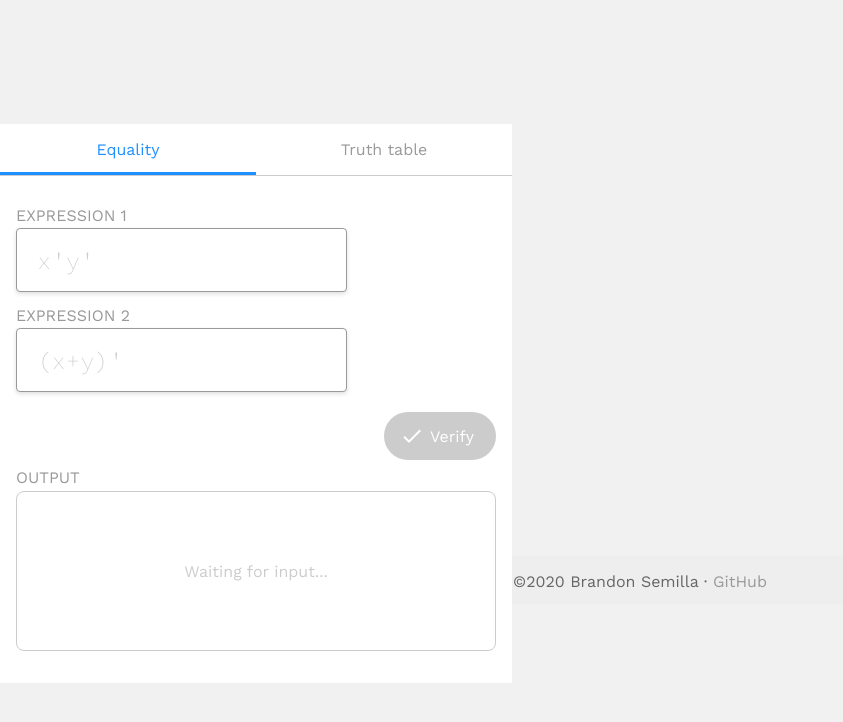
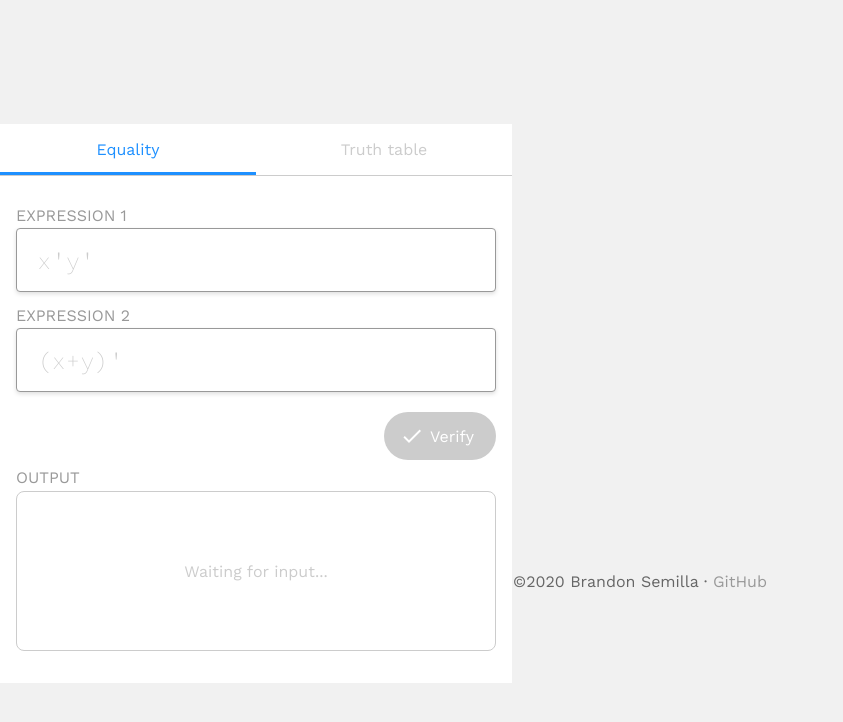
Before and after one commit to semibran/boolean, a website with bundled scripts: page src/index.html in a window 1280 px wide. Shown: the part 196-918 px from the top of the page, without its empty margins (0-843 px from the left). Built offline with nearby package versions, Linux system fonts and the light colour scheme.

Commit message:
visual tweaks

```diff
--- a/src/index.html
+++ b/src/index.html
@@ -19,7 +19,7 @@
 		<main class="content">
 			<header class="tabs">
 				<div class="tab -eq -selected">Equality</div>
-				<div class="tab -table">Truth table</div>
+				<div class="tab -table" title="Under construction">Truth table</div>
 			</header>
 			<form class="section -form" autocomplete="off">
 				<div class="input-wrap">
--- a/src/index.js
+++ b/src/index.js
@@ -61,7 +61,7 @@ function validate(expr) {
 		expr.token = err
 	}
 	if (expr.token instanceof Error) {
-		error.innerText = colonslice(expr.token.message)
+		error.innerHTML = "&times; " + colonslice(expr.token.message)
 	} else {
 		error.innerText = ""
 	}
--- a/src/style.css
+++ b/src/style.css
@@ -57,7 +57,8 @@ body {
 	flex: 1;
 	text-align: center;
 	padding: 16px 0 13px 0;
-	color: #999;
+	color: #ccc;
+	cursor: not-allowed;
 }
 
 .tab.-selected {
@@ -86,6 +87,7 @@ body {
 	display: flex;
 	flex-direction: column;
 	align-items: flex-start;
+	width: 100%;
 }
 
 .input-error {
@@ -248,7 +250,6 @@ body {
 	position: fixed;
 	z-index: -1;
 	padding: 16px;
-	background: #eee;
 	color: #666;
 	text-align: center;
 }
```
